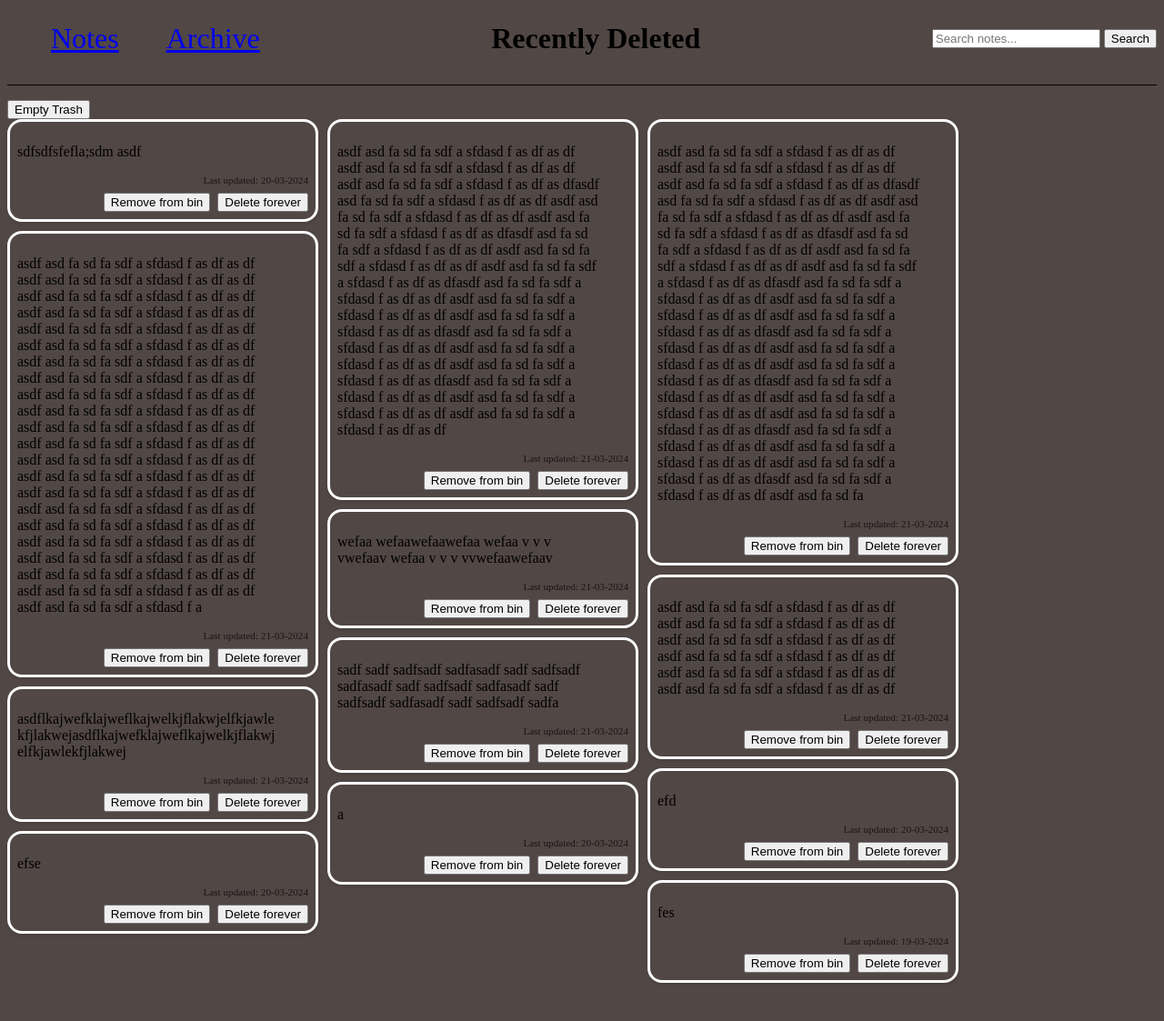
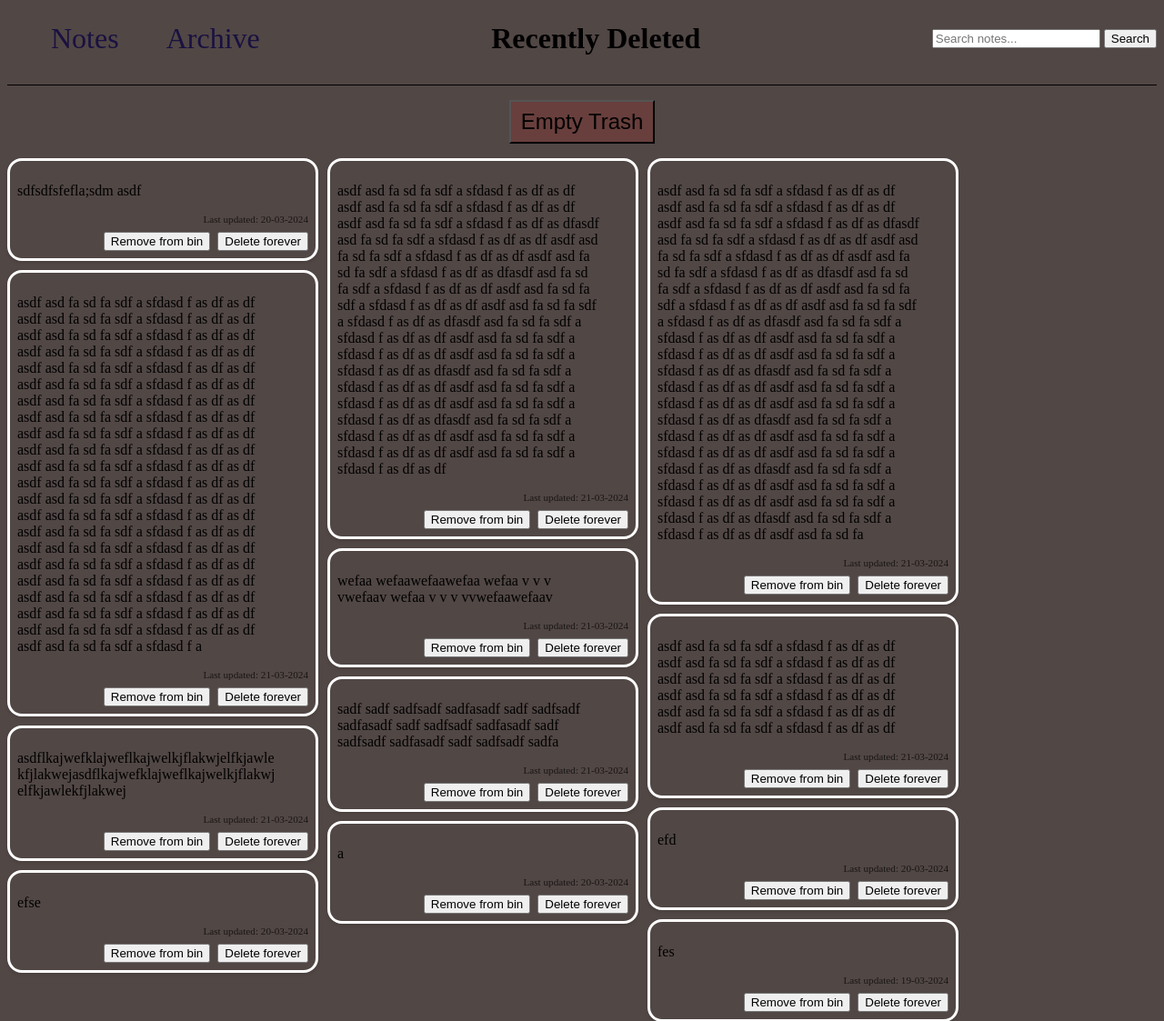
Before and after one commit to jacobsultan/sticky-notes-web-app, a Flask app: page /bin in a window 1280 px wide. Shown: the top 1123 px of the page at 91% size. Before the commit the page ends 1081 px from the top, so only its background shows below. Run offline with Flask 3, Linux system fonts and the light colour scheme.

Commit message:
finished styling

```diff
--- a/static/layout_styling.css
+++ b/static/layout_styling.css
@@ -9,17 +9,21 @@ body {
     border-bottom: 0.1rem solid black;
     padding: 1rem 0 2rem 0;
     margin-bottom: 1rem;
-
 }
 
 .links {
     font-size:2rem;
     margin-left: 3rem;
+    color:rgb(25, 17, 65);
+    text-decoration: none;
 
+}
+
+.links:hover{
+    color:rgb(20, 0, 132) ;
 }
 .search_box {
     margin-right:3rem;
-
 }
 .title {
     font-size:2rem;
@@ -47,4 +51,21 @@ body {
 }
 .cancel_search{
     margin-left: auto;
+    cursor: pointer;
+
 }
+
+.deleteall{
+    display: grid;
+    place-items: center;
+    margin-bottom:1rem;
+
+}
+.empty_trash{
+    /* Set width and height to make the button bigger */
+    height:3rem;
+    width: 10rem;
+    font-size: 150%;
+    cursor: pointer;
+    background-color: rgba(165, 42, 42, 0.276);
+}
--- a/static/notes_styling.css
+++ b/static/notes_styling.css
@@ -1,6 +1,7 @@
 .notes-grid {
     margin: 0 auto;
 }
+
 
 .note-container {
     border: 0.2rem solid white;
@@ -30,6 +31,7 @@
     flex-direction: column;
     align-items: flex-end;
     margin-top: auto;
+
 }
 
 .note-date {
@@ -45,10 +47,12 @@
 .note-buttons {
     display: flex;
     justify-content: flex-end;
+
 }
 
 .note-buttons button {
     margin-left: 0.5rem;
+
 }
 
 .pin-button {
@@ -60,3 +64,7 @@
     width: 1.5rem;
     height: auto;
 }
+
+button {
+    cursor: pointer;
+}
--- a/templates/other_macros.html
+++ b/templates/other_macros.html
@@ -33,8 +33,8 @@
 {% endmacro %}
 
 {% macro search_box(url, query) %}
-    <form action="{{ url_for(url) }}" method="GET">
+    <form action="{{ url_for(url) }}" method="GET" class = "search_bit">
         <input type="text" name="query" placeholder="Search notes..." value="{{ query }}" maxlength = "1000">
-        <button type="submit">Search</button>
+        <button type="submit" class = "search_button">Search</button>
     </form>
 {% endmacro %}
```
Also changed, not shown: templates/index.html (+7 -10 lines), instance/notes.db.
